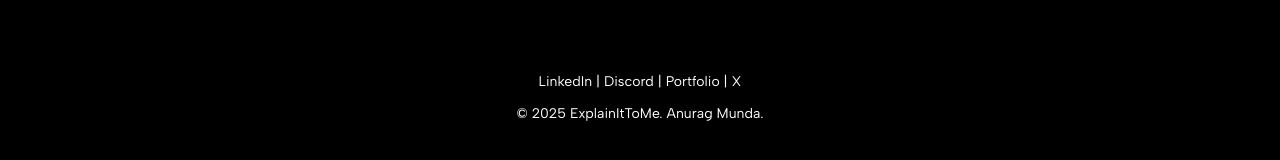
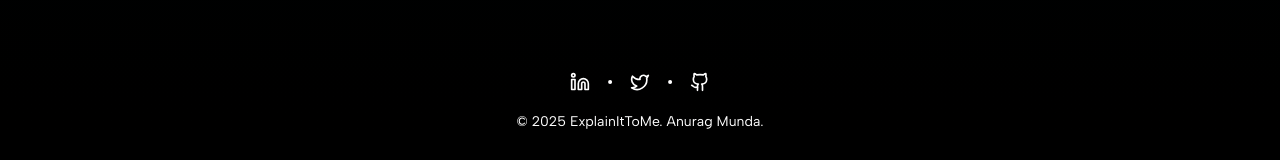
Before and after one commit to AnuragMunda/explain-it-to-me, a Next.js app: page / in a window 1280 px wide. Shown: the part 952-1112 px from the top of the page. Built offline with nearby package versions, Linux system fonts and the light colour scheme; no server answers.

Commit message:
add socials

```diff
--- a/src/components/footer.tsx
+++ b/src/components/footer.tsx
@@ -4,6 +4,8 @@ import { ExplanationContext } from '@/context/explanation-context';
 import { AnimatePresence } from 'motion/react';
 import React, { useContext } from 'react'
 import { motion } from 'motion/react';
+import Link from 'next/link';
+import { Dot, Github, Linkedin, Twitter } from 'lucide-react';
 
 const Footer = () => {
     const explanationContext = useContext(ExplanationContext);
@@ -23,7 +25,15 @@ const Footer = () => {
                         exit={{ opacity: 0 }}
                         transition={{ type: "decay", duration: 0.6 }}
                     >
-                        <span>LinkedIn | Discord | Portfolio | X</span>
+                        <ul className='mb-2'>
+                            <li className='flex items-center h-5 gap-2'>
+                                <Link className='hover:text-[#1493ac]' href="https://www.linkedin.com/in/anuragmunda/"><Linkedin size={20} /></Link>
+                                <Dot />
+                                <Link className='hover:text-[#1493ac]' href="https://x.com/0xShenigun"><Twitter size={20} /></Link>
+                                <Dot />
+                                <Link className='hover:text-[#1493ac]' href="https://github.com/AnuragMunda"><Github size={20} /></Link>
+                            </li>
+                        </ul>
                         <span>© 2025 ExplainItToMe. Anurag Munda.</span>
                     </motion.footer>
                 )}
```
